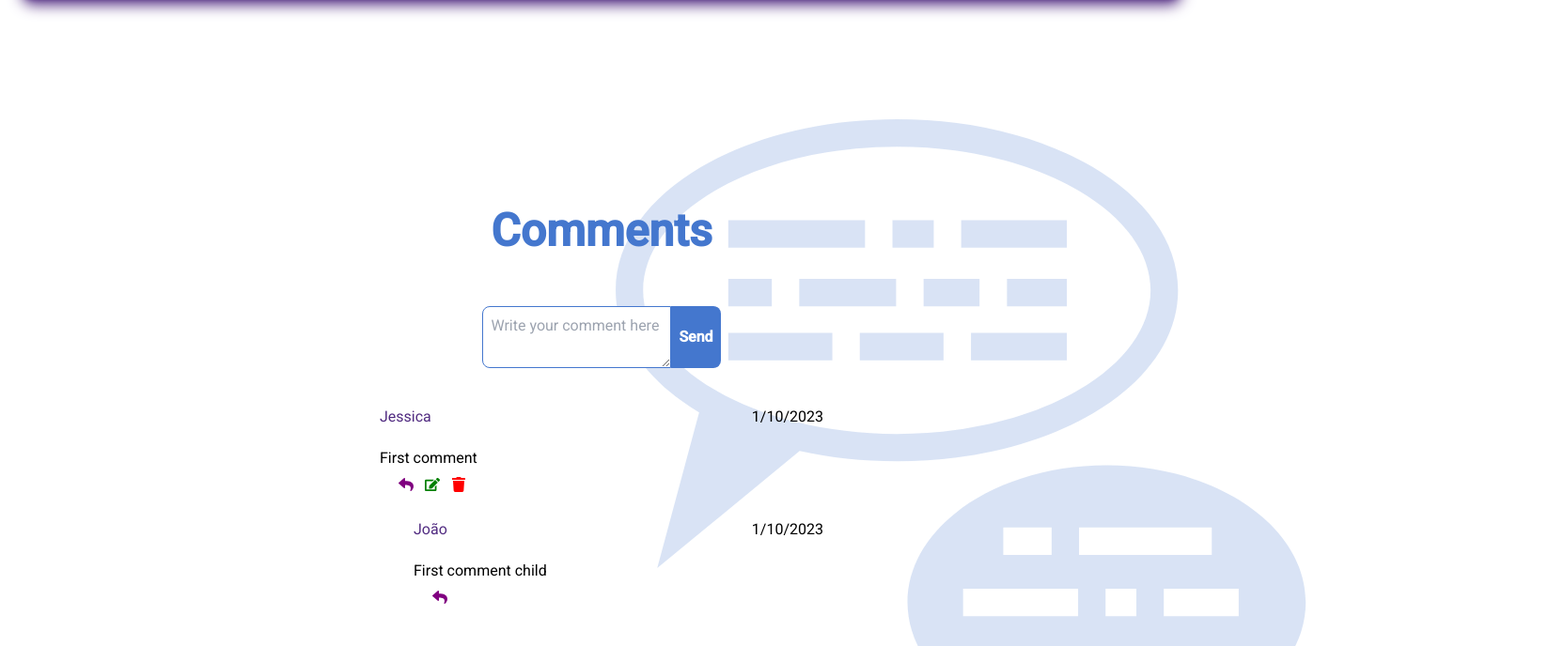
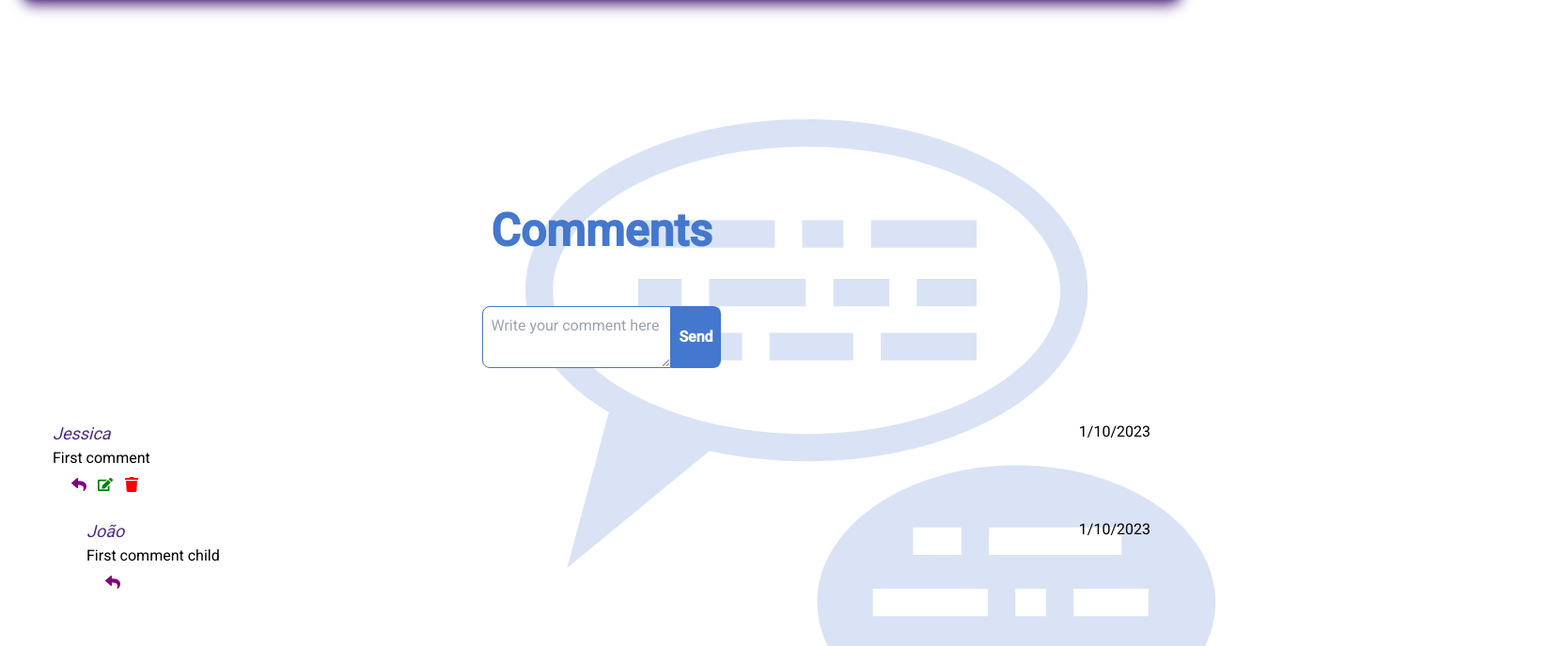
Before and after one commit to jessicasantosb/readme.book, a React (Create React App) app in the folder frontend/: page /catalog/books/1 in a window 1280 px wide. Shown: the part 600-1288 px from the top of the page at 94% size, 1664 px wide, since content can reach past the window. Built offline with nearby package versions, Linux system fonts and the light colour scheme; no server answers.

Commit message:
add update comment function

```diff
--- a/frontend/src/components/api/commentApi.js
+++ b/frontend/src/components/api/commentApi.js
@@ -38,9 +38,6 @@ export const getComments = async () => {
 export const createComment = async (text, parentId = null) => {
 
   const date = new Date()
-  // const day = date.getDate()
-  // const month = date.getMonth()
-  // const year = date.getFullYear()
 
   return {
     id: Math.random().toString(36).substr(2, 9),
--- a/frontend/src/components/catalog/comments/comment.js
+++ b/frontend/src/components/catalog/comments/comment.js
@@ -8,6 +8,7 @@ function Comment({
   currentUserId,
   addComment,
   deleteComment,
+  updateComment,
   parentId = null,
   activeComment,
   setActiveComment,
@@ -30,11 +31,24 @@ function Comment({
 
   return (
     <section>
-      <div className="flex flex-row justify-between py-5">
-        <h3 className="text-[#512B81]">{comment.username}</h3>
+      <div className="flex flex-row justify-between pt-5 ">
+        <h3 className="text-[#512B81] text-lg italic">{comment.username}</h3>
         <p>{createdAt}</p>
       </div>
+
+      {!isEditing && (
         <p>{comment.body}</p>
+      )}
+      {isEditing && (
+        <CommentForm
+          submitLabel='Update'
+          initialText={comment.body}
+          hasCancelButton
+          handleSubmit={(text) => updateComment(text, comment.id)}
+          handleCancel={() => setActiveComment(null)}
+        />
+      )}
+
       <div className="flex flex-row py-2 px-5 gap-3">
         {canReply && (
           <FaReply
@@ -64,12 +78,14 @@ function Comment({
           />
         )}
       </div>
+      <div className="flex justify-start -ml-5">
         {isReplying && (
           <CommentForm
             submitLabel="Reply"
-          handleSubmit={() => addComment(text, replyId)}
+            handleSubmit={(text) => addComment(text, replyId)}
           />
         )}
+      </div>
       {replies.length > 0 && (
         <div className="ml-9">
           {replies.map((reply) => (
@@ -80,7 +96,10 @@ function Comment({
               currentUserId={currentUserId}
               addComment={addComment}
               deleteComment={deleteComment}
+              updateComment={updateComment}
               parentId={comment.id}
+              activeComment={activeComment}
+              setActiveComment={setActiveComment}
             />
           ))}
         </div>
--- a/frontend/src/components/catalog/comments/commentForm.js
+++ b/frontend/src/components/catalog/comments/commentForm.js
@@ -1,14 +1,20 @@
 import React, { useState } from "react";
 
-function CommentForm({ submitLabel, handleSubmit }) {
-  const [text, setText] = useState("");
+function CommentForm({
+  submitLabel,
+  handleSubmit,
+  initialText = "",
+  hasCancelButton = false,
+  handleCancel,
+}) {
+  const [text, setText] = useState(initialText);
   const isTextAreaDisable = text.length === 0;
 
   const onSubmit = (e) => {
     e.preventDefault();
     handleSubmit(text);
     setText("");
-    console.log("submited")
+    console.log("The comment was submited successfuly");
   };
 
   return (
@@ -21,11 +27,16 @@ function CommentForm({ submitLabel, handleSubmit }) {
           placeholder="Write your comment here"
         />
         <button
-          className="bg-[#4477CE] text-white h-35 font-bold p-2 rounded-r-lg"
+          className={`bg-[#4477CE] text-white h-35 font-bold p-2 ${hasCancelButton ? "" : 'rounded-r-lg'}`}
           disabled={isTextAreaDisable}
         >
           {submitLabel}
         </button>
+        {hasCancelButton && <button
+          className="bg-[#512B81] text-white h-35 font-bold p-2 rounded-r-lg" onClick={handleCancel}
+        >
+          Cancel
+        </button>}
       </form>
     </div>
   );
--- a/frontend/src/components/catalog/comments/comments.js
+++ b/frontend/src/components/catalog/comments/comments.js
@@ -3,6 +3,7 @@ import {
   getComments as getCommentApi,
   createComment as createCommentApi,
   deleteComment as deleteCommentApi,
+  updateComment as updateCommentApi,
 } from "../../api/commentApi";
 import Comment from "./comment";
 import CommentForm from "./commentForm";
@@ -10,7 +11,7 @@ import { GiConversation } from "react-icons/gi";
 
 function Comments({ currentUserId }) {
   const [serverComments, setServerComments] = useState([]);
-  const [activeComment, setActiveComment] = useState(null)
+  const [activeComment, setActiveComment] = useState(null);
   const rootComments = serverComments.filter(
     (serverComment) => serverComment.parentId === null
   );
@@ -28,6 +29,7 @@ function Comments({ currentUserId }) {
     console.log("add comment", text, parentId);
     createCommentApi(text, parentId).then((comment) => {
       setServerComments([comment, ...serverComments]);
+      setActiveComment(null);
     });
   };
 
@@ -37,9 +39,22 @@ function Comments({ currentUserId }) {
         const updatedServerComments = serverComments.filter(
           (serverComment) => serverComment.id !== commentId
         );
-        setServerComments(updatedServerComments)
+        setServerComments(updatedServerComments);
       });
     }
+  };
+
+  const updateComment = (text, commentId) => {
+    updateCommentApi(text, commentId).then(() => {
+      const updatedServerComments = serverComments.map((serverComment) => {
+        if (serverComment.id === commentId) {
+          return { ...serverComment, body: text };
+        }
+        return serverComment;
+      });
+      setServerComments(updatedServerComments);
+      setActiveComment(null);
+    });
   };
 
   useEffect(() => {
@@ -49,15 +64,15 @@ function Comments({ currentUserId }) {
   }, []);
 
   return (
-    <section className="my-24 mx-96">
-      <GiConversation className="absolute w-full h-full -right-96 m-0 opacity-20 text-[#4477CE] -z-10" />
+    <section className="my-24 mx-9">
+      <GiConversation className="absolute w-full h-full -right-72 m-0 opacity-20 text-[#4477CE] -z-10" />
       <h1 className="flex flex-row justify-center gap-5 font-bold text-5xl text-[#4477CE] pt-32 pb-9 text-center">
         Comments
       </h1>
       <CommentForm submitLabel="Send" handleSubmit={addComment} />
       <div>
         {rootComments.map((rootComment) => (
-          <div className="m-5">
+          <div className="mx-5 my-9">
             <Comment
               key={rootComment.id}
               comment={rootComment}
@@ -65,6 +80,7 @@ function Comments({ currentUserId }) {
               currentUserId={currentUserId}
               addComment={addComment}
               deleteComment={deleteComment}
+              updateComment={updateComment}
               activeComment={activeComment}
               setActiveComment={setActiveComment}
             />
```
Also changed, not shown: 1 other file (tests, documents, lock files or other folders). Lines whose indentation alone changed are shown as unchanged.
